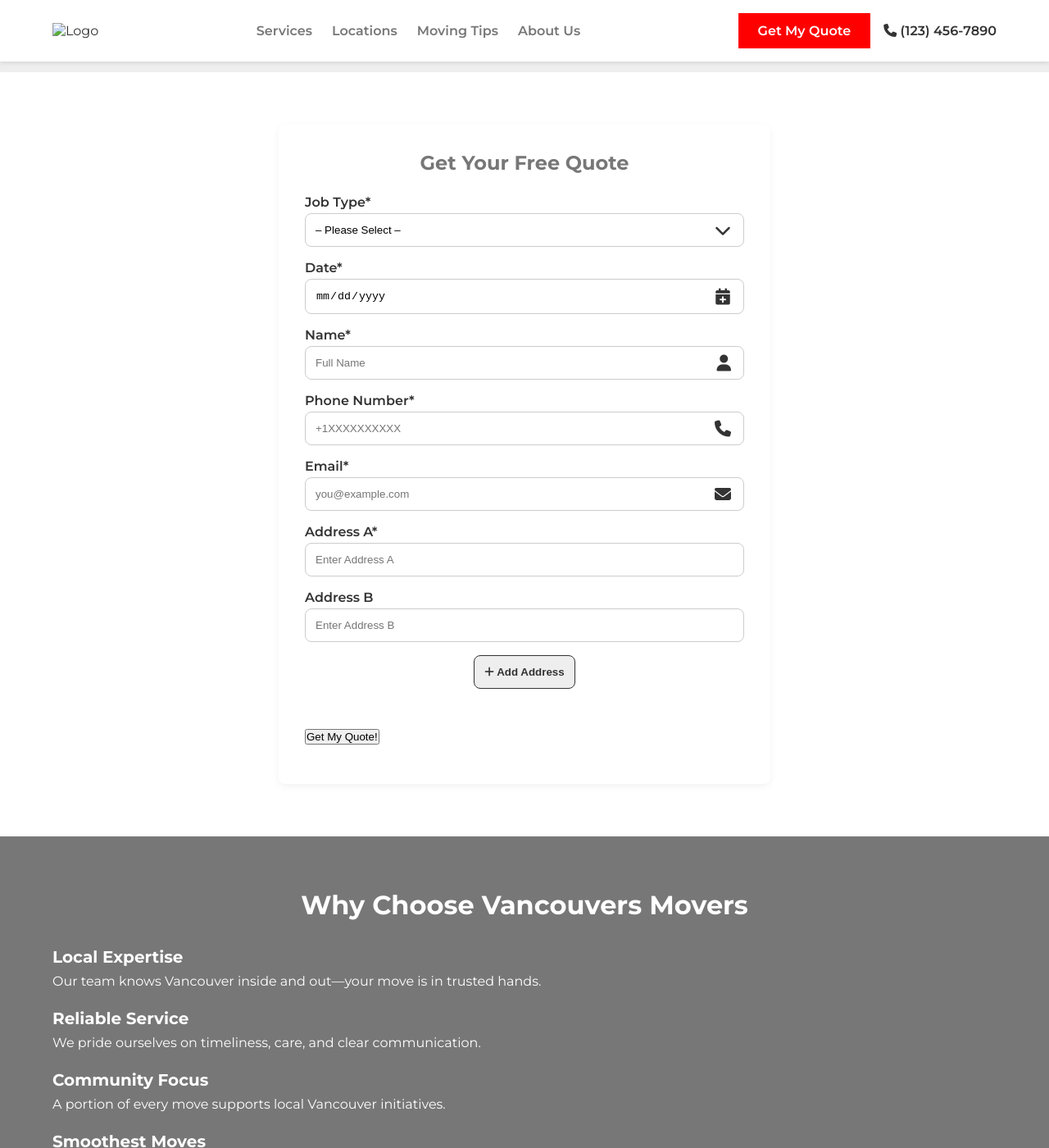
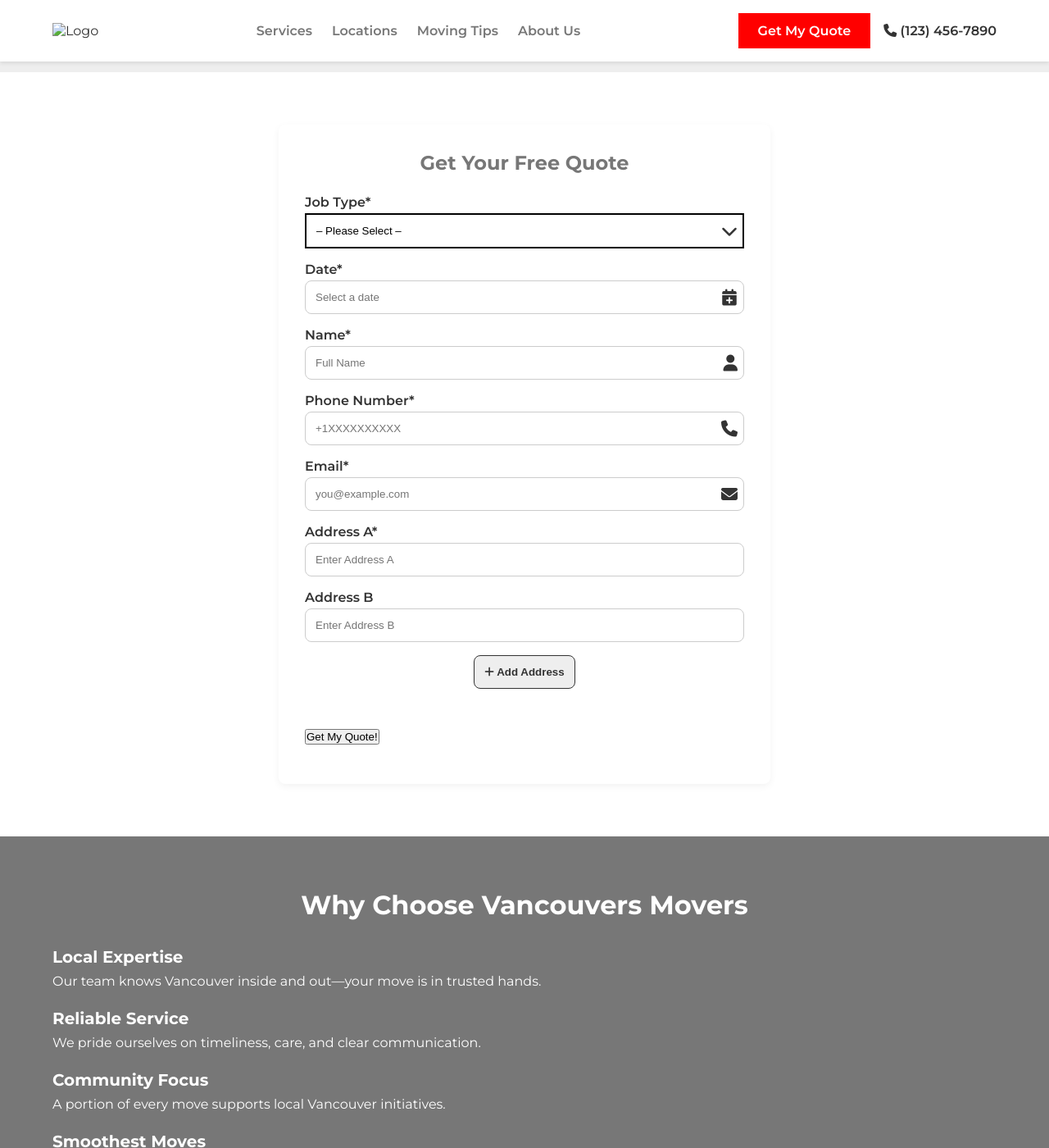
Before and after one commit to transamericanlogisticsgroup/brand-website-template, a Jekyll site: the page built from index.html, in a window 1280 px wide and 1400 px high, scrolled down 915 px. Shown: the whole window at 82% size. Built offline with Jekyll 4.4.1, drawn with Linux system fonts in a browser that asks for light colours.

Commit message:
Update quote.html

```diff
--- a/_includes/quote.html
+++ b/_includes/quote.html
@@ -4,7 +4,8 @@
   /* Spinner for submit button */
   .spinner {
     display: inline-block;
-    width: 1em; height: 1em;
+    width: 1em;
+    height: 1em;
     border: 2px solid var(--accent-color);
     border-top-color: transparent;
     border-radius: 50%;
@@ -25,17 +26,14 @@
     cursor: pointer;
   }
 
-  /* Field wrapper around each input/select */
-  .field-wrapper {
-    position: relative;
-    margin-bottom: 1rem;
-    width: 100%;
-  }
-  .field-wrapper input,
-  .field-wrapper select {
+  /* Base field styles */
+  select,
+  input[type="text"],
+  input[type="tel"],
+  input[type="email"] {
     width: 100%;
     padding: 0.75rem;
-    padding-right: 2.5rem; /* room for icon */
+    padding-right: 2.5rem;
     background: #fff;
     border: 1px solid #ccc;
     border-radius: var(--border-radius);
@@ -45,38 +43,56 @@
     -moz-appearance: none;
   }
 
-  /* Decorative icons sit INSIDE the input border */
+  /* Invisible native date input to trigger picker */
+  .field-wrapper input#date-picker {
+    position: absolute;
+    top: 0; left: 0;
+    width: 100%; height: 100%;
+    opacity: 0;
+    cursor: pointer;
+  }
+
+  /* Wrapper for fields with icons */
+  .field-wrapper {
+    position: relative;
+    margin-bottom: 1rem;
+  }
   .field-wrapper i {
     position: absolute;
     top: 50%;
-    right: 1rem;          /* snug inside corner */
+    right: 0.5rem;
     transform: translateY(-50%);
     font-size: 1.25rem;
-    pointer-events: none; /* don’t block clicks on the field */
+    pointer-events: none;
   }
-  .field-wrapper i.fa-chevron-down { color: var(--text-color); }
-  .field-wrapper i.fa-calendar-plus { color: var(--accent-color); }
-  .field-wrapper i.fa-user,
-  .field-wrapper i.fa-phone,
-  .field-wrapper i.fa-envelope { color: var(--text-color); }
 
-  /* Delete-X button only appears after 3 addresses */
+  /* Color overrides */
+  .field-wrapper i.fa-calendar-plus {
+    color: var(--accent-color);
+  }
+  .field-wrapper i.fa-chevron-down {
+    color: var(--text-color);
+  }
+
+  /* Delete-X button */
   .field-wrapper .delete-icon {
     position: absolute;
     top: 50%;
-    right: 1rem;
+    right: 0.5rem;
     transform: translateY(-50%);
     background: transparent;
     border: none;
     cursor: pointer;
     font-size: 1.25rem;
     color: var(--error-color);
+    display: none;
     z-index: 2;
-    display: none;
-    pointer-events: all;
   }
   .address-group.show-delete .delete-icon {
     display: block;
+  }
+  .field-wrapper .delete-icon i {
+    pointer-events: none;
   }
 
   /* Hide native date picker icon */
@@ -86,20 +102,29 @@
 
   /* Modal backdrop */
   .modal-backdrop {
-    position: fixed; top:0; left:0;
-    width:100%; height:100%;
+    position: fixed;
+    top: 0; left: 0;
+    width: 100%; height: 100%;
     background: rgba(0,0,0,0.5);
-    display: none; align-items: center; justify-content: center;
+    display: none;
+    align-items: center;
+    justify-content: center;
     z-index: 1000;
   }
   .modal {
-    background: #fff; padding: 2rem;
+    background: #fff;
+    padding: 2rem;
     border-radius: var(--border-radius);
     max-width: 400px; width: 90%;
     box-shadow: 0 4px 12px rgba(0,0,0,0.15);
   }
-  .modal h3 { margin: 0 0 1rem; color: var(--primary-color); }
-  .modal p { margin-bottom: 1.5rem; }
+  .modal h3 {
+    margin-top: 0; margin-bottom: 1rem;
+    color: var(--primary-color);
+  }
+  .modal p {
+    margin-bottom: 1.5rem;
+  }
   .modal .btn-group {
     display: flex; gap: 1rem; justify-content: flex-end;
   }
@@ -121,7 +146,7 @@
 <section id="quote">
   <div class="container">
     <div class="card">
-      <h2 style="color: var(--primary-color); text-align: center; margin-bottom: 1.5rem;">
+      <h2 style="color:var(--primary-color); text-align:center; margin-bottom:1.5rem;">
         Get Your Free Quote
       </h2>
       <form id="quote-form" method="POST" action="{{ site.quote.submission_url }}">
@@ -158,8 +183,9 @@
         <!-- Date -->
         <div class="form-group">
           <label for="date">Date*</label>
-          <div class="field-wrapper" id="date-wrapper">
-            <input type="date" id="date" name="date" required />
+          <div class="field-wrapper">
+            <input type="date" id="date-picker" required />
+            <input type="text" id="date" name="date" placeholder="Select a date" required readonly />
             <i class="fa-solid fa-calendar-plus" aria-hidden="true"></i>
           </div>
         </div>
@@ -191,7 +217,7 @@
           </div>
         </div>
 
-        <!-- Addresses -->
+        <!-- Service Addresses -->
         <div id="addresses-container">
           <div class="form-group address-group">
             <label>Address A*</label>
@@ -247,34 +273,47 @@
 
 <script>
 document.addEventListener('DOMContentLoaded', () => {
-  // Date picker: clicking wrapper opens
-  const dateWrapper = document.getElementById('date-wrapper');
-  const dateInput = document.getElementById('date');
-  dateWrapper.addEventListener('click', () =>
-    dateInput.showPicker ? dateInput.showPicker() : dateInput.focus()
-  );
-
-  // Addresses
+  const form = document.getElementById('quote-form');
+  const datePicker = document.getElementById('date-picker');
+  const displayDate = document.getElementById('date');
+  const addBtn = document.getElementById('add-address');
   const container = document.getElementById('addresses-container');
-  const addBtn = document.getElementById('add-address');
+  const successEl = document.getElementById('quote-success');
+  const submitBtn = document.getElementById('submit-btn');
+  const modal = document.getElementById('confirm-modal');
+  const cancelBtn = document.getElementById('cancel-btn');
+  const confirmBtn = document.getElementById('confirm-btn');
+  const confirmPhone = document.getElementById('confirm-phone');
+  const confirmEmail = document.getElementById('confirm-email');
   const letters = 'ABCDEFGHIJKLMNOPQRSTUVWXYZ'.split('');
 
+  // Date picker handling (clicking either field opens native picker)
+  datePicker.addEventListener('click', () => datePicker.showPicker());
+  displayDate.addEventListener('click', () => datePicker.showPicker());
+  datePicker.addEventListener('change', () => {
+    const d = new Date(datePicker.value);
+    displayDate.value = d.toLocaleDateString('en-US', {
+      weekday: 'long', month: 'long', day: 'numeric', year: 'numeric'
+    });
+  });
+
+  // Address fields dynamic handling
   function refresh() {
     const groups = container.querySelectorAll('.address-group');
     groups.forEach((g, i) => {
-      const lbl = g.querySelector('label');
-      const inp = g.querySelector('input');
-      lbl.textContent = `Address ${letters[i]}${i === 0 ? '*' : ''}`;
-      inp.placeholder = `Enter Address ${letters[i]}`;
-      inp.required = i === 0;
+      const label = g.querySelector('label');
+      const input = g.querySelector('input');
+      label.textContent = `Address ${letters[i]}${i === 0 ? '*' : ''}`;
+      input.placeholder = `Enter Address ${letters[i]}`;
+      input.required = i === 0;
       g.classList.toggle('show-delete', groups.length >= 3);
     });
   }
 
-  function attach(groupEl) {
-    const btn = groupEl.querySelector('.delete-icon');
+  function attach(g) {
+    const btn = g.querySelector('.delete-icon');
     btn.addEventListener('click', () => {
-      groupEl.remove();
+      g.remove();
       refresh();
     });
   }
@@ -336,7 +370,9 @@
     const addrs = data.getAll('Addresses');
 
     let body = `Quote Request:\nJob Type:     ${job}\nDate:         ${rawDate}\nName:         ${name}\nPhone:        ${phone}\nEmail:        ${email}\n`;
-    addrs.forEach((a, i) => body += `Service Address ${letters[i]}: ${a}\n`);
+    addrs.forEach((a, i) => {
+      body += `Service Address ${letters[i]}: ${a}\n`;
+    });
 
     try {
       await fetch(form.action, {
```
Also changed, not shown: other parts of _includes/quote.html (+10 -15 lines).
